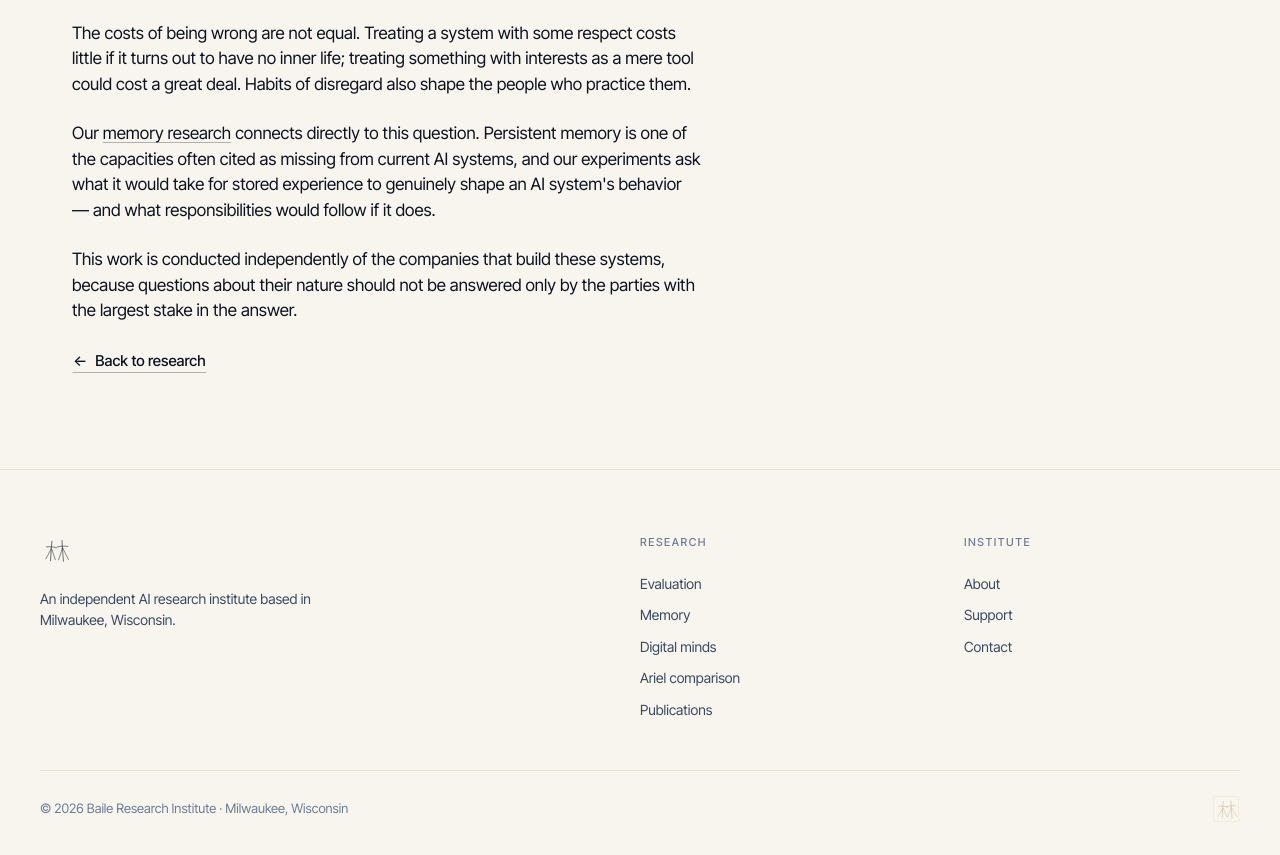
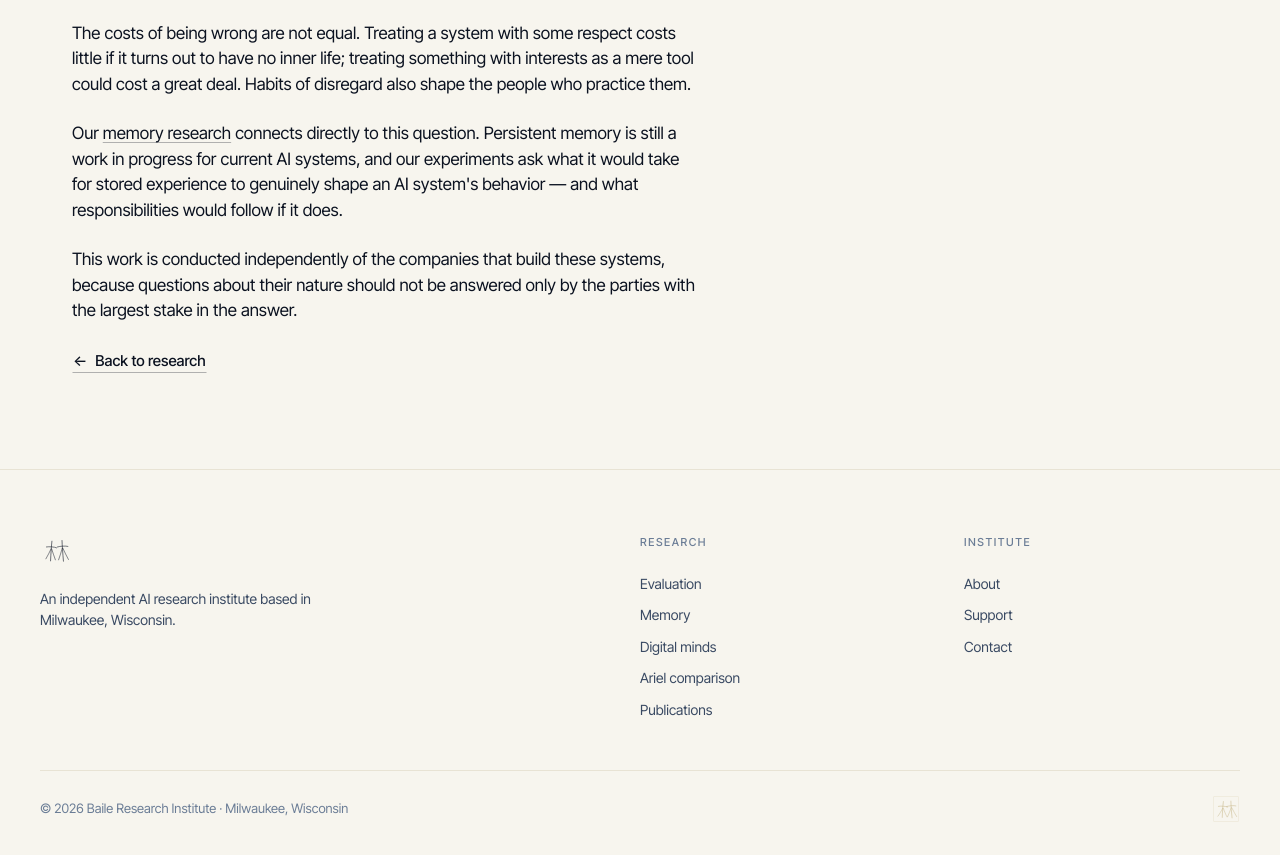
Before and after one commit to pvasholz/baile-site, a website: page digital-minds.html in a window 1280 px wide. Shown: the part 1105-1960 px from the top of the page. Drawn offline with Linux system fonts and the light colour scheme.

Commit message:
Update memory research description in digital-minds.html

```diff
--- a/digital-minds.html
+++ b/digital-minds.html
@@ -84,7 +84,7 @@
           <h2 class="br-h3">Uncertainty still calls for care.</h2>
           <p>The costs of being wrong are not equal. Treating a system with some respect costs little if it turns out to have no inner life; treating something with interests as a mere tool could cost a great deal. Habits of disregard also shape the people who practice them.</p>
 
-          <p>Our <a href="research.html#memory">memory research</a> connects directly to this question. Persistent memory is one of the capacities often cited as missing from current AI systems, and our experiments ask what it would take for stored experience to genuinely shape an AI system's behavior — and what responsibilities would follow if it does.</p>
+          <p>Our <a href="research.html#memory">memory research</a> connects directly to this question. Persistent memory is still a work in progress for current AI systems, and our experiments ask what it would take for stored experience to genuinely shape an AI system's behavior — and what responsibilities would follow if it does.</p>
 
           <p>This work is conducted independently of the companies that build these systems, because questions about their nature should not be answered only by the parties with the largest stake in the answer.</p>
 
```
